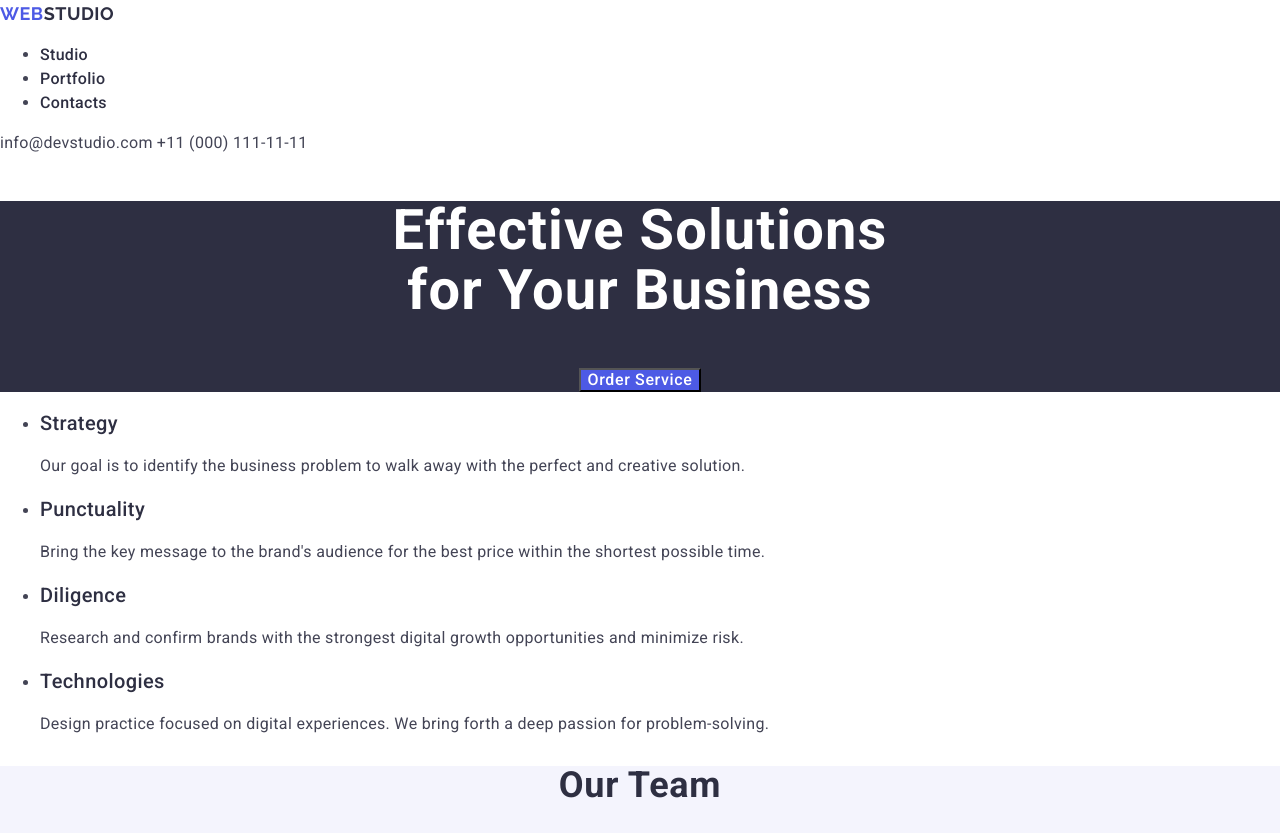
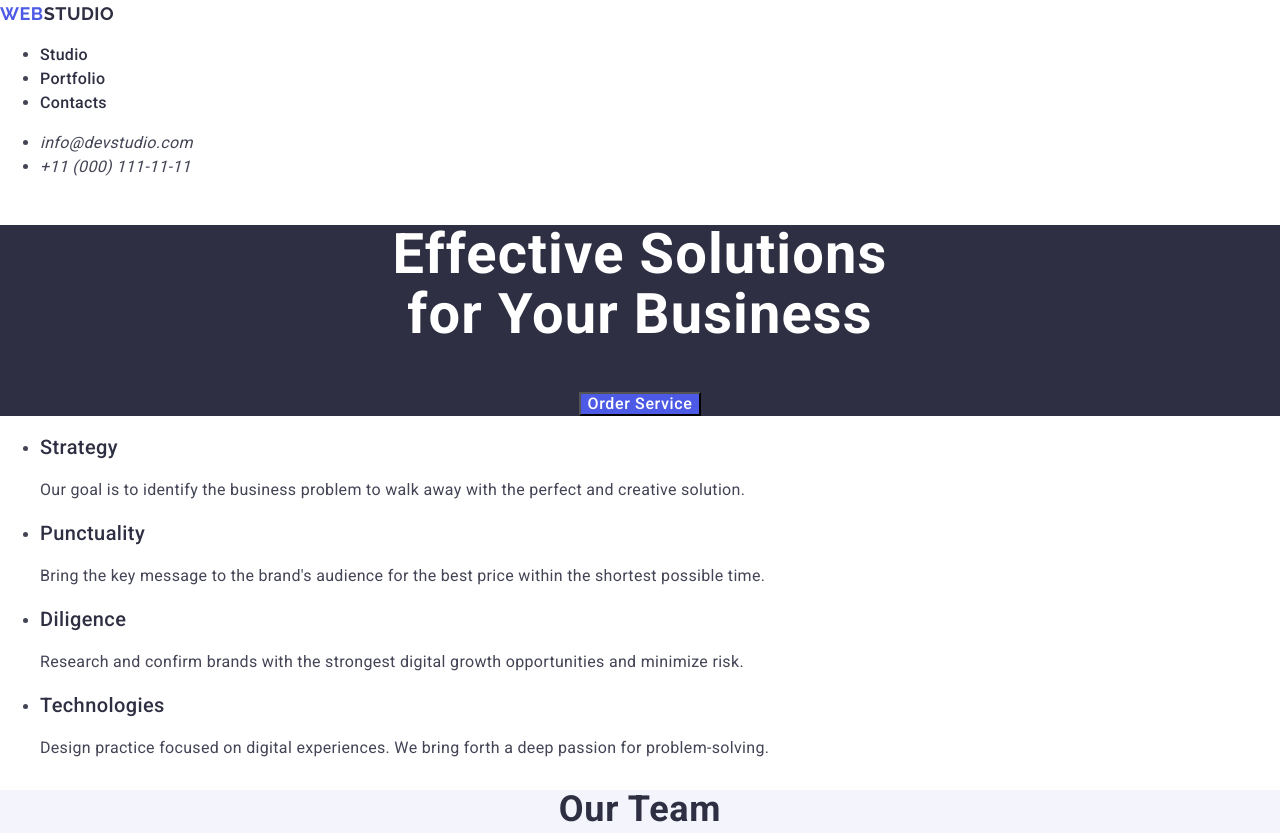
Before and after one commit to student3578659/goit-markup-hw-02, a plain HTML site: page index.html in a window 1280 px wide. Shown: the top 833 px of the page. Drawn offline with nearby package versions, Linux system fonts and the light colour scheme.

Commit message:
add address tag

```diff
--- a/index.html
+++ b/index.html
@@ -29,8 +29,16 @@
                 </li>
             </ul>
         </nav>
-        <a class="action-link" href="mailto:info@devstudio.com" title="Click to write letter">info@devstudio.com</a>
-        <a class="action-link" href="tel:+110001111111" title="Click to call">+11 (000) 111-11-11</a>
+        <address>
+            <ul>
+                <li>
+                    <a class="action-link" href="mailto:info@devstudio.com" title="Click to write letter">info@devstudio.com</a>
+                </li>
+                <li>
+                    <a class="action-link" href="tel:+110001111111" title="Click to call">+11 (000) 111-11-11</a>
+                </li>
+            </ul>
+        </address>
     </div>
 </header>
 
```
